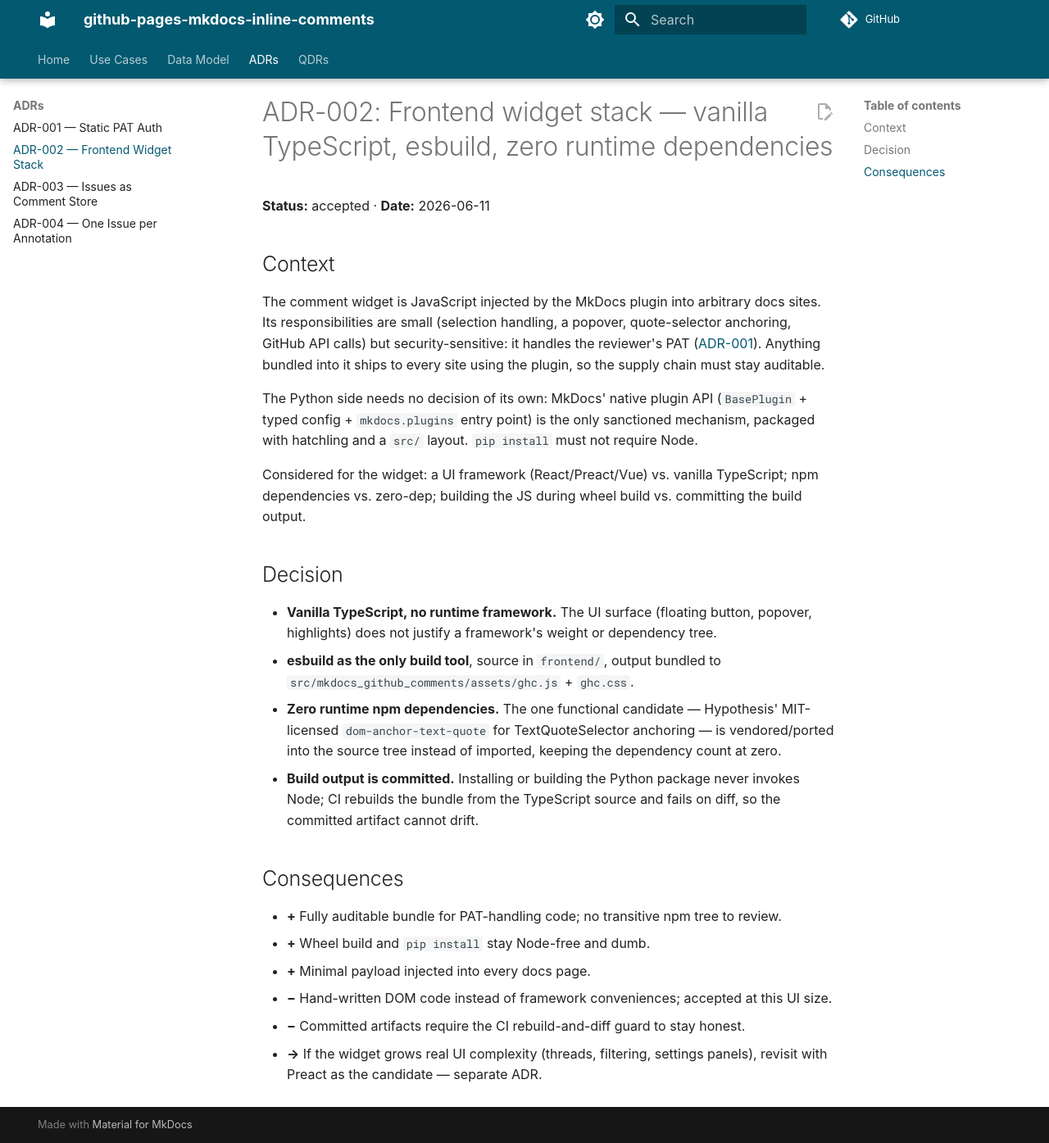
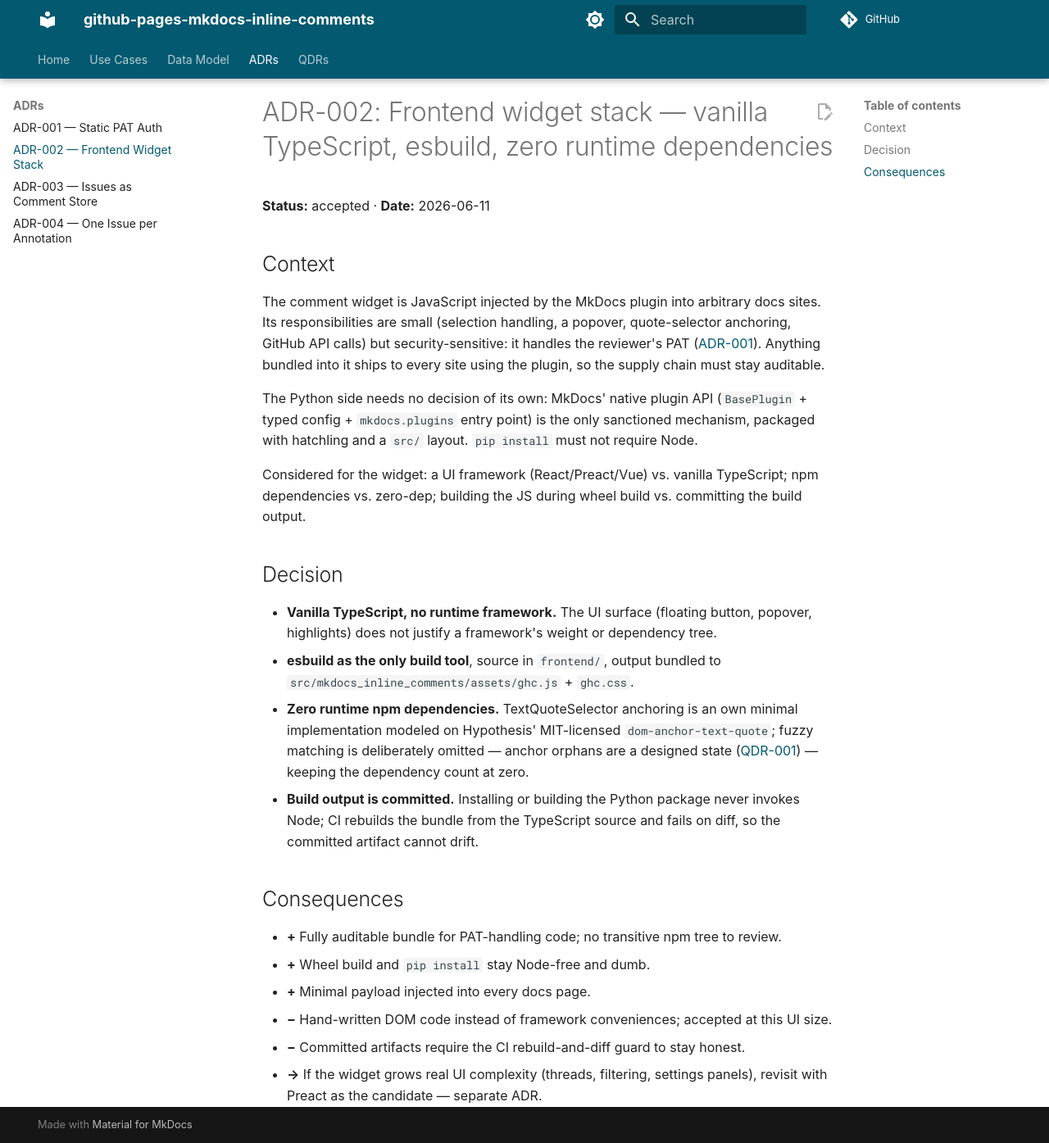
Before and after one commit to Olliverse/github-pages-mkdocs-inline-comments, an MkDocs documentation site: the page built from docs/adr/0002-frontend-stack.md, in a window 1280 px wide and 1395 px high. Shown: the whole window at 82% size. Built offline with MkDocs 1.6.1 and Material for MkDocs 9.7.7, drawn with Linux system fonts in a browser that asks for light colours; comment, search, counter and statistics services are not loaded.

Commit message:
docs: align adr-002 and status with implementation

```diff
--- a/docs/adr/0002-frontend-stack.md
+++ b/docs/adr/0002-frontend-stack.md
@@ -13,8 +13,8 @@
 ## Decision
 
 - **Vanilla TypeScript, no runtime framework.** The UI surface (floating button, popover, highlights) does not justify a framework's weight or dependency tree.
-- **esbuild as the only build tool**, source in `frontend/`, output bundled to `src/mkdocs_github_comments/assets/ghc.js` + `ghc.css`.
-- **Zero runtime npm dependencies.** The one functional candidate — Hypothesis' MIT-licensed `dom-anchor-text-quote` for TextQuoteSelector anchoring — is vendored/ported into the source tree instead of imported, keeping the dependency count at zero.
+- **esbuild as the only build tool**, source in `frontend/`, output bundled to `src/mkdocs_inline_comments/assets/ghc.js` + `ghc.css`.
+- **Zero runtime npm dependencies.** TextQuoteSelector anchoring is an own minimal implementation modeled on Hypothesis' MIT-licensed `dom-anchor-text-quote`; fuzzy matching is deliberately omitted — anchor orphans are a designed state ([QDR-001](../qdr/0001-orphaned-annotations.md)) — keeping the dependency count at zero.
 - **Build output is committed.** Installing or building the Python package never invokes Node; CI rebuilds the bundle from the TypeScript source and fails on diff, so the committed artifact cannot drift.
 
 ## Consequences
```
Also changed, not shown: README.md (+1 -1 lines), docs/index.md (+1 -1 lines).
